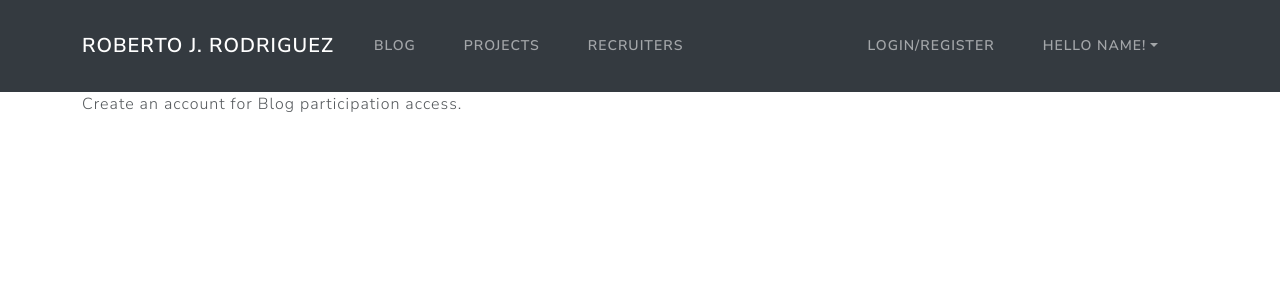
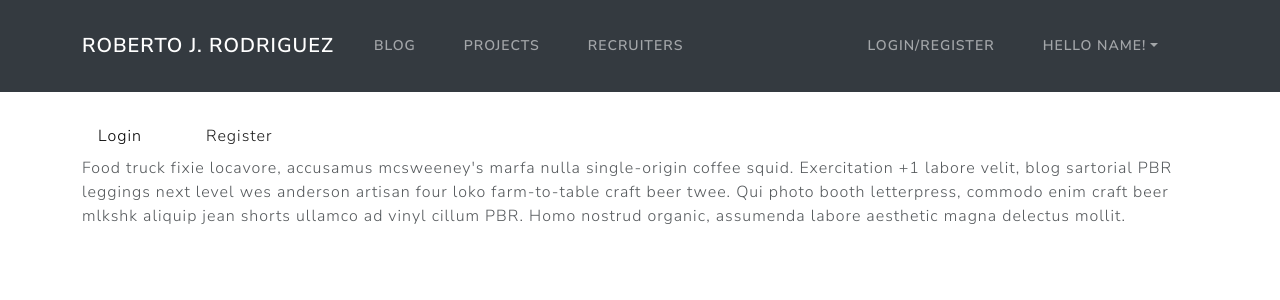
Before and after one commit to robertojrodriguez21/personal-site, a React (Vite) app in the folder frontend/: page /account in a window 1280 px wide. Shown: the top 300 px of the page. Built offline with nearby package versions, Linux system fonts and the light colour scheme.

Commit message:
Added tabs on account page for login and register options.

```diff
--- a/frontend/src/App.jsx
+++ b/frontend/src/App.jsx
@@ -13,6 +13,7 @@ const App = () => {
         <Nav />
       </header>
       <main className="container">
+        <br />
         <Routes>
           <Route path="/" element={<Home />}></Route>
           <Route path="/account" element={<Account />}></Route>
--- a/frontend/src/pages/Account.jsx
+++ b/frontend/src/pages/Account.jsx
@@ -3,7 +3,55 @@ import React from 'react'
 const Account = () => {
   return (
     <>
-      <p>Create an account for Blog participation access.</p>
+      <ul class="nav nav-tabs" role="tablist">
+        <li class="nav-item" role="presentation">
+          <a
+            class="nav-link active"
+            data-bs-toggle="tab"
+            href="#login"
+            aria-selected="false"
+            role="tab"
+            tabindex="-1"
+          >
+            Login
+          </a>
+        </li>
+        <li class="nav-item" role="presentation">
+          <a
+            class="nav-link"
+            data-bs-toggle="tab"
+            href="#register"
+            aria-selected="true"
+            role="tab"
+          >
+            Register
+          </a>
+        </li>
+      </ul>
+      <div id="myTabContent" class="tab-content">
+        <div class="tab-pane fade" id="login" role="tabpanel">
+          <p>
+            Raw denim you probably haven't heard of them jean shorts Austin.
+            Nesciunt tofu stumptown aliqua, retro synth master cleanse. Mustache
+            cliche tempor, williamsburg carles vegan helvetica. Reprehenderit
+            butcher retro keffiyeh dreamcatcher synth. Cosby sweater eu banh mi,
+            qui irure terry richardson ex squid. Aliquip placeat salvia cillum
+            iphone. Seitan aliquip quis cardigan american apparel, butcher
+            voluptate nisi qui.
+          </p>
+        </div>
+        <div class="tab-pane fade active show" id="register" role="tabpanel">
+          <p>
+            Food truck fixie locavore, accusamus mcsweeney's marfa nulla
+            single-origin coffee squid. Exercitation +1 labore velit, blog
+            sartorial PBR leggings next level wes anderson artisan four loko
+            farm-to-table craft beer twee. Qui photo booth letterpress, commodo
+            enim craft beer mlkshk aliquip jean shorts ullamco ad vinyl cillum
+            PBR. Homo nostrud organic, assumenda labore aesthetic magna delectus
+            mollit.
+          </p>
+        </div>
+      </div>
     </>
   )
 }
```
